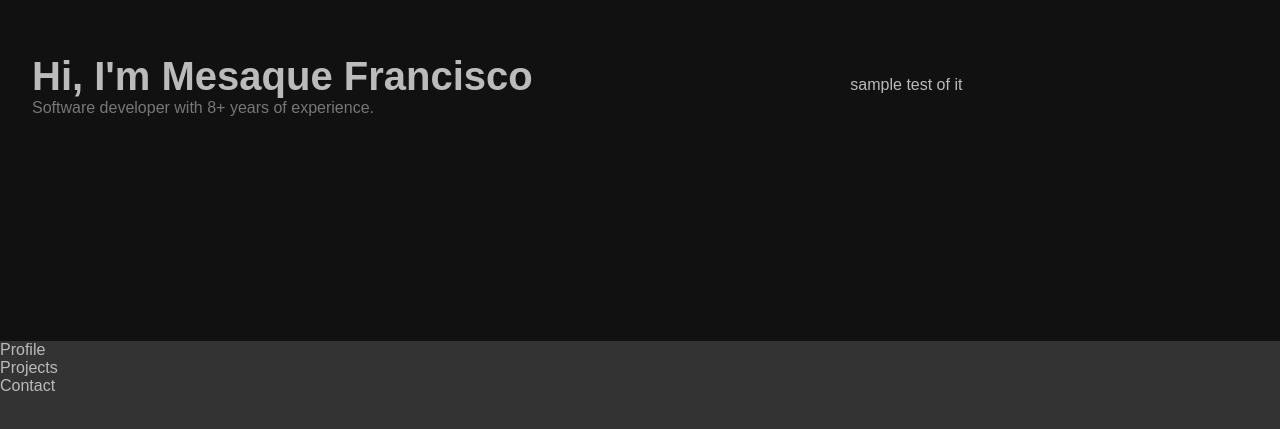
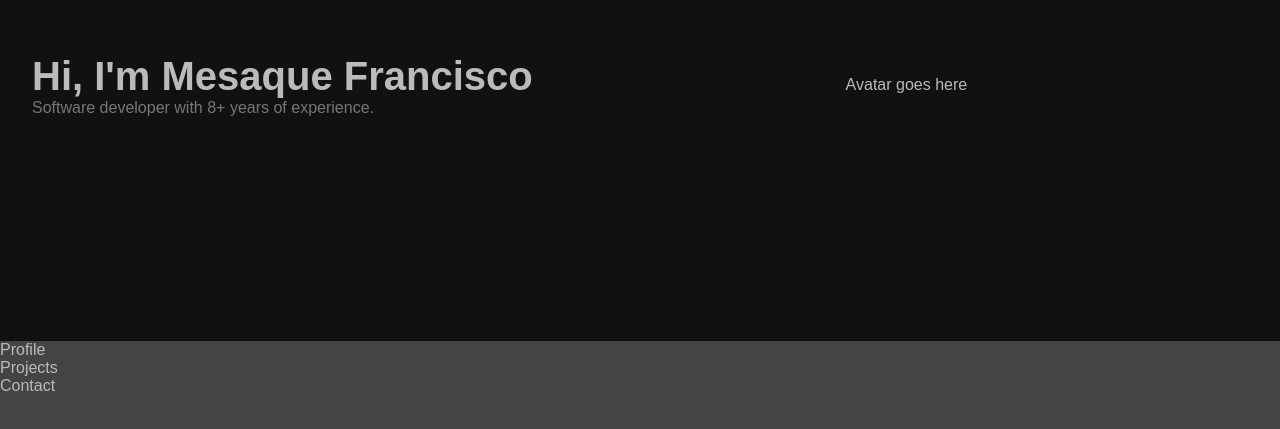
Before and after one commit to mesaquen/mesaquen.github.io, a React (Create React App) app: page / in a window 1280 px wide. Shown: the part 171-600 px from the top of the page. Built offline with nearby package versions, Linux system fonts and the light colour scheme.

Commit message:
Running prettier

```diff
--- a/src/components/Typo/index.js
+++ b/src/components/Typo/index.js
@@ -9,7 +9,7 @@ export const Subtitle = styled.h2`
 `
 
 const Typo = styled.p`
-color: ${props => props.theme.color.secondaryTextIcons}
+  color: ${(props) => props.theme.color.secondaryTextIcons};
 `
 
 export default Typo
--- a/src/globalStyles.js
+++ b/src/globalStyles.js
@@ -7,8 +7,8 @@ const GlobalStyle = createGlobalStyle`
 }
 body {
     font-family: sans-serif;
-    color: ${props => props.theme.color.primaryText};
-    background: #333
+    color: ${(props) => props.theme.color.primaryText};
+    background: ${({ theme }) => theme.color.background}
 }
 `
 
--- a/src/pages/Bio.jsx
+++ b/src/pages/Bio.jsx
@@ -9,16 +9,12 @@ const Bio = () => {
   const count = getExperience()
   return (
     <Container backgroundColor="#111" direction="row" minHeight="30rem">
-      <Container justifyContent="center" width="40rem" >
+      <Container justifyContent="center" width="40rem">
         <Title>{__('greeting')}</Title>
         <Typo>{__('greeting.bio', { count })}</Typo>
       </Container>
-      <Container
-        grow={1}
-        justifyContent="center"
-        alignItems="center"
-      >
-        sample test of it
+      <Container grow={1} justifyContent="center" alignItems="center">
+        Avatar goes here
       </Container>
     </Container>
   )
--- a/src/pages/Contact.jsx
+++ b/src/pages/Contact.jsx
@@ -1,7 +1,7 @@
 import React from 'react'
 
 const Contact = () => {
-    return <div>Contact</div>
+  return <div>Contact</div>
 }
 
 export default Contact
--- a/src/pages/Profile.jsx
+++ b/src/pages/Profile.jsx
@@ -1,7 +1,7 @@
 import React from 'react'
 
 const Profile = () => {
-    return <div>Profile</div>
+  return <div>Profile</div>
 }
 
 export default Profile
--- a/src/pages/Projects.jsx
+++ b/src/pages/Projects.jsx
@@ -1,7 +1,7 @@
 import React from 'react'
 
 const Projects = () => {
-    return <div>Projects</div>
+  return <div>Projects</div>
 }
 
 export default Projects
--- a/src/theme.js
+++ b/src/theme.js
@@ -1,20 +1,21 @@
 export default {
-
   sizes: {
     XL: '2.5rem',
     L: '1.25rem',
     M: '1rem',
     S: '0.75rem',
     XS: '0.5rem',
-        XXS: '0.25rem'
+    XXS: '0.25rem',
   },
   color: {
     primaryText: '#bbb',
-        secondaryTextIcons: '#777'
+    secondaryTextIcons: '#777',
+    darkBackground: '#111',
+    background: '#444',
   },
   spacing: {
     default: '1rem',
     medium: '0.5rem',
-        small: '0.25'
+    small: '0.25',
+  },
 }
-}
```
Also changed, not shown: src/App.js (+4 -5 lines), src/utils/dateUtil.js (+4 -4 lines), src/components/Flex/index.jsx (line endings or trailing spaces), src/pages/AppContainer.jsx (indentation only). Lines whose indentation alone changed are shown as unchanged.
